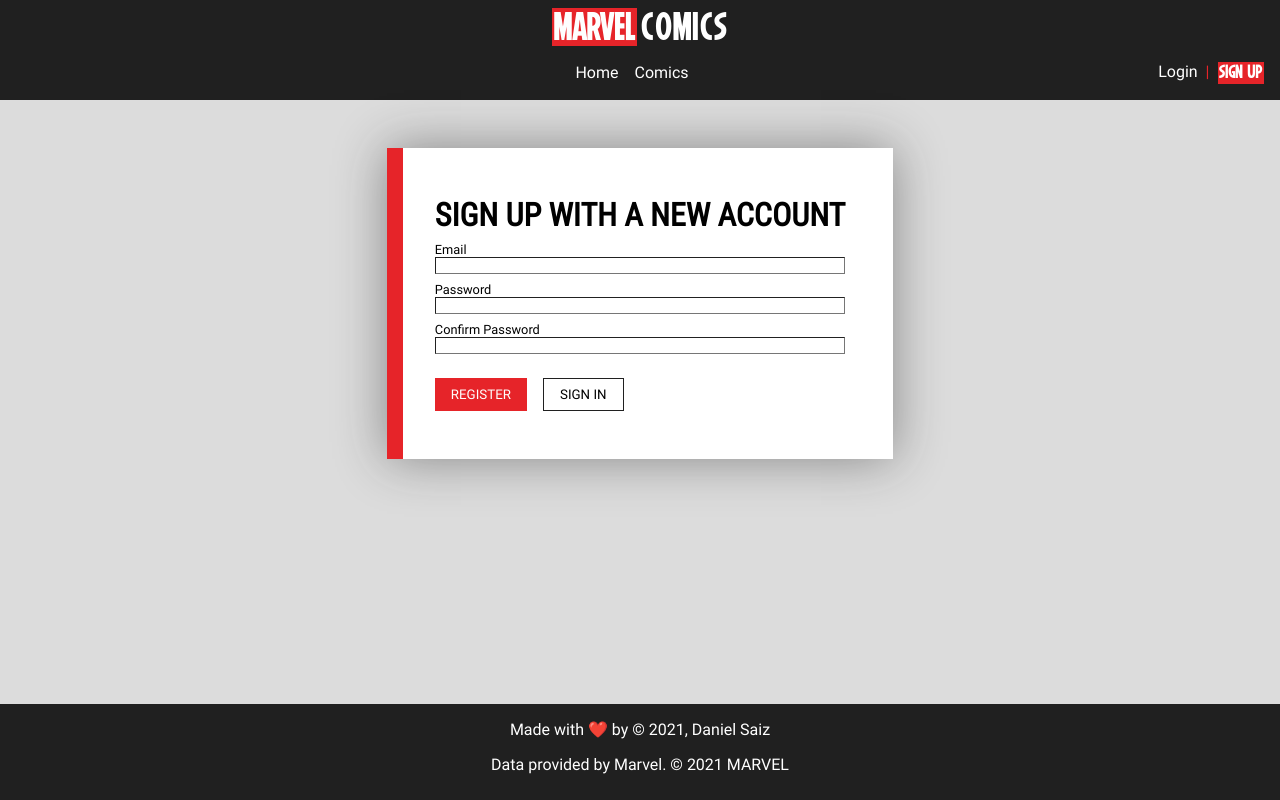
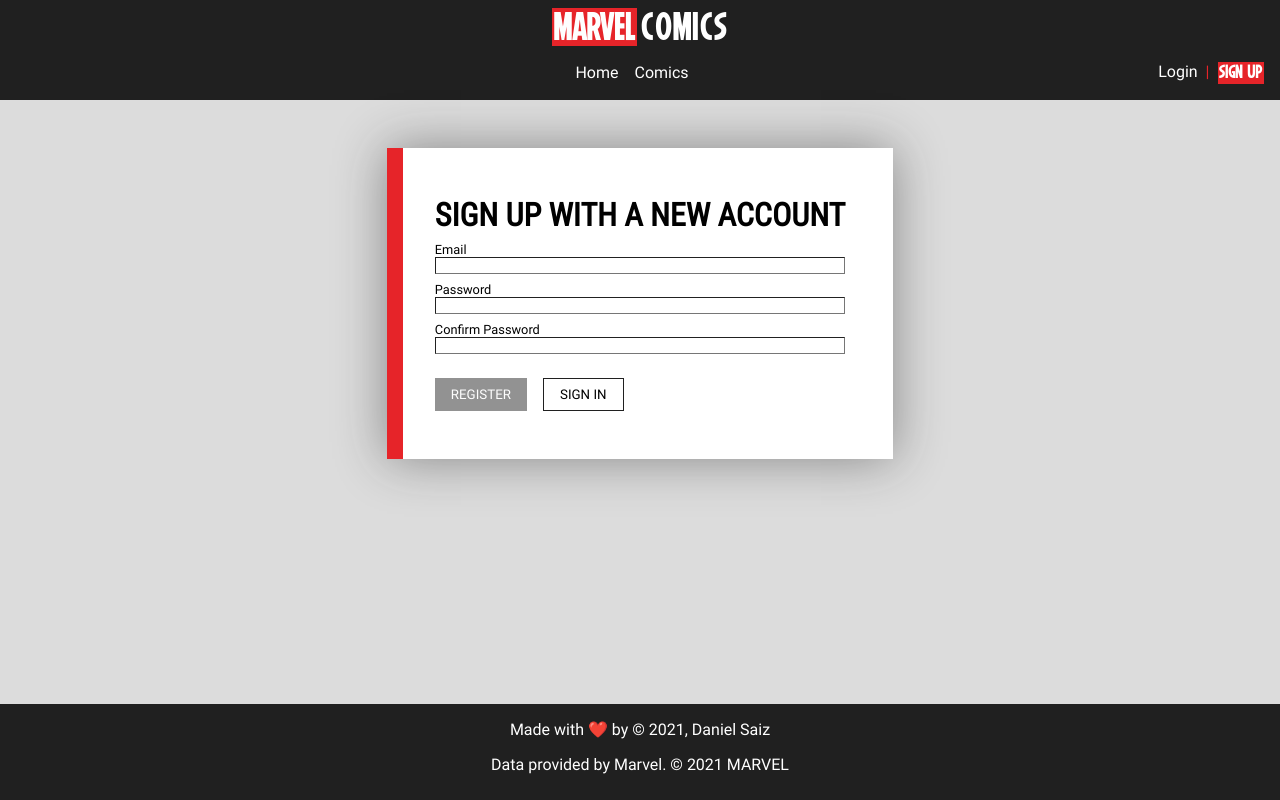
Before and after one commit to saiz97/bak2021, an Angular app in the folder marvel-web-app/: page /signup in a window 1280 px wide. Built offline with nearby package versions, Linux system fonts and the light colour scheme; no server answers.

Commit message:
updated form validation (login/signup)

```diff
--- a/marvel-web-app/src/app/auth/auth.component.scss
+++ b/marvel-web-app/src/app/auth/auth.component.scss
@@ -46,6 +46,12 @@
     display: flex;
     gap: 1rem;
 
+    .btn-primary[type="submit"] {
+      &:disabled {
+        background-color: $marvel-disabled;
+      }
+    }
+
     button {
       background: none;
       border: none;
--- a/marvel-web-app/src/app/auth/login/login.component.html
+++ b/marvel-web-app/src/app/auth/login/login.component.html
@@ -15,7 +15,7 @@
             <div class="form-group col">
                 <label>Email</label>
                 <input type="text" formControlName="email" class="form-control" [ngClass]="{ 'is-invalid': submitted && f.email.errors }" />
-                <div *ngIf="submitted && f.email.errors" class="invalid-feedback">
+                <div *ngIf="loginForm.get('email').invalid && (loginForm.get('email').touched || loginForm.get('email').dirty)" class="invalid-feedback">
                     <div *ngIf="f.email.errors.required">Email is required</div>
                     <div *ngIf="f.email.errors.email">Email must be a valid email address</div>
                 </div>
@@ -32,8 +32,8 @@
         </div>
 
         <div class="btn-group text-center">
-            <button class="btn btn-primary mr-1">Login</button>
-            <button class="btn btn-secondary" (click)="onSwitchMode()" type="reset">Sign Up</button>
+            <button class="btn btn-primary mr-1" type="submit" [disabled]="loginForm.invalid">Login</button>
+            <button class="btn btn-secondary btn-switch-mode" (click)="onSwitchMode()" type="reset">Sign Up</button>
         </div>
     </form>
   </div>
--- a/marvel-web-app/src/app/auth/sign-up/sign-up.component.html
+++ b/marvel-web-app/src/app/auth/sign-up/sign-up.component.html
@@ -17,7 +17,7 @@
             <div class="form-group col">
                 <label>Email</label>
                 <input type="text" formControlName="email" class="form-control" [ngClass]="{ 'is-invalid': submitted && f.email.errors }" />
-                <div *ngIf="submitted && f.email.errors" class="invalid-feedback">
+                <div *ngIf="signupForm.get('email').invalid && (signupForm.get('email').touched || signupForm.get('email').dirty)" class="invalid-feedback">
                     <div *ngIf="f.email.errors.required">Email is required</div>
                     <div *ngIf="f.email.errors.email">Enter a valid Email-adress.</div>
                 </div>
@@ -27,7 +27,7 @@
             <div class="form-group col">
                 <label>Password</label>
                 <input type="password" formControlName="password" class="form-control" [ngClass]="{ 'is-invalid': submitted && f.password.errors }" />
-                <div *ngIf="submitted && f.password.errors" class="invalid-feedback">
+                <div *ngIf="signupForm.get('password').invalid && (signupForm.get('password').touched || signupForm.get('password').dirty)" class="invalid-feedback">
                     <div *ngIf="f.password.errors.required">Password is required</div>
                     <div *ngIf="f.password.errors.minlength">Password must contain at least 6 characters</div>
                 </div>
@@ -35,7 +35,7 @@
             <div class="form-group col">
                 <label>Confirm Password</label>
                 <input type="password" formControlName="confirmPassword" class="form-control" [ngClass]="{ 'is-invalid': submitted && f.confirmPassword.errors }" />
-                <div *ngIf="submitted && f.confirmPassword.errors" class="invalid-feedback">
+                <div *ngIf="signupForm.get('confirmPassword').invalid && (signupForm.get('confirmPassword').touched || signupForm.get('confirmPassword').dirty)" class="invalid-feedback">
                     <div *ngIf="f.confirmPassword.errors.required">Confirm Password is required</div>
                     <div *ngIf="f.confirmPassword.errors.mustMatch">Passwords must match</div>
                 </div>
@@ -43,8 +43,8 @@
         </div>
 
         <div class="btn-group text-center">
-            <button class="btn btn-primary mr-1">Register</button>
-            <button class="btn btn-secondary" (click)="onSwitchMode()" type="reset">Sign In</button>
+            <button class="btn btn-primary mr-1" type="submit" [disabled]="signupForm.invalid">Register</button>
+            <button class="btn btn-secondary btn-switch-mode" (click)="onSwitchMode()" type="reset">Sign In</button>
         </div>
     </form>
   </div>
--- a/marvel-web-app/src/assets/styles/_colors.scss
+++ b/marvel-web-app/src/assets/styles/_colors.scss
@@ -1,4 +1,5 @@
 $marvel-red: #E62429; // EC1D24
+$marvel-disabled: #929292;
 $marvel-white: #DCDCDC;
 $marvel-font-white: #FEFEFE;
 $marvel-black: #202020;
```
